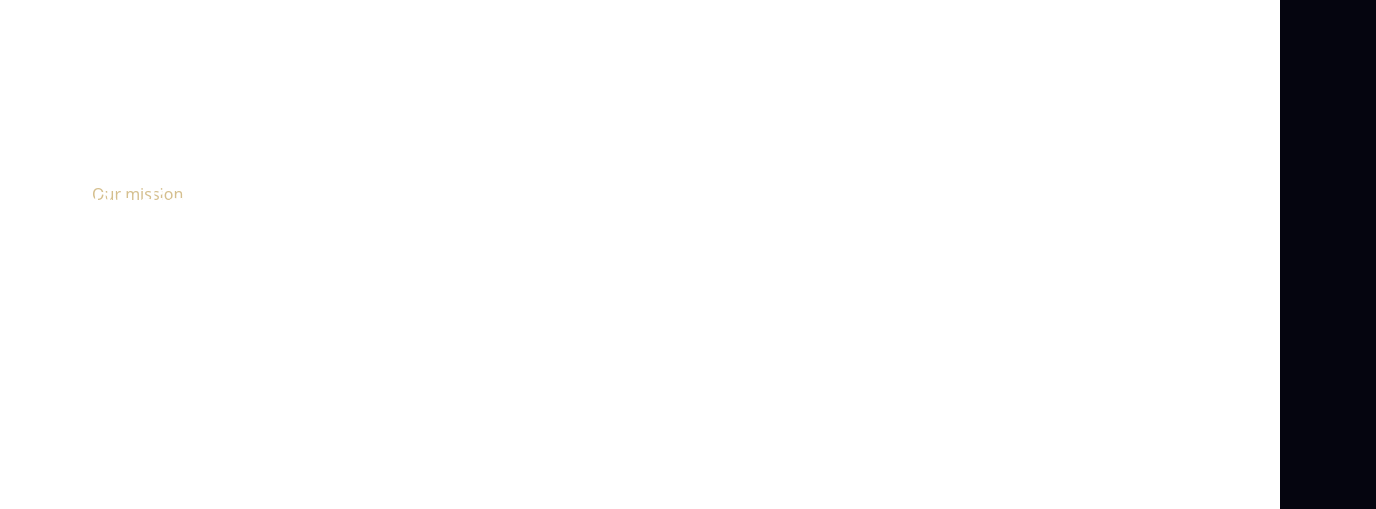
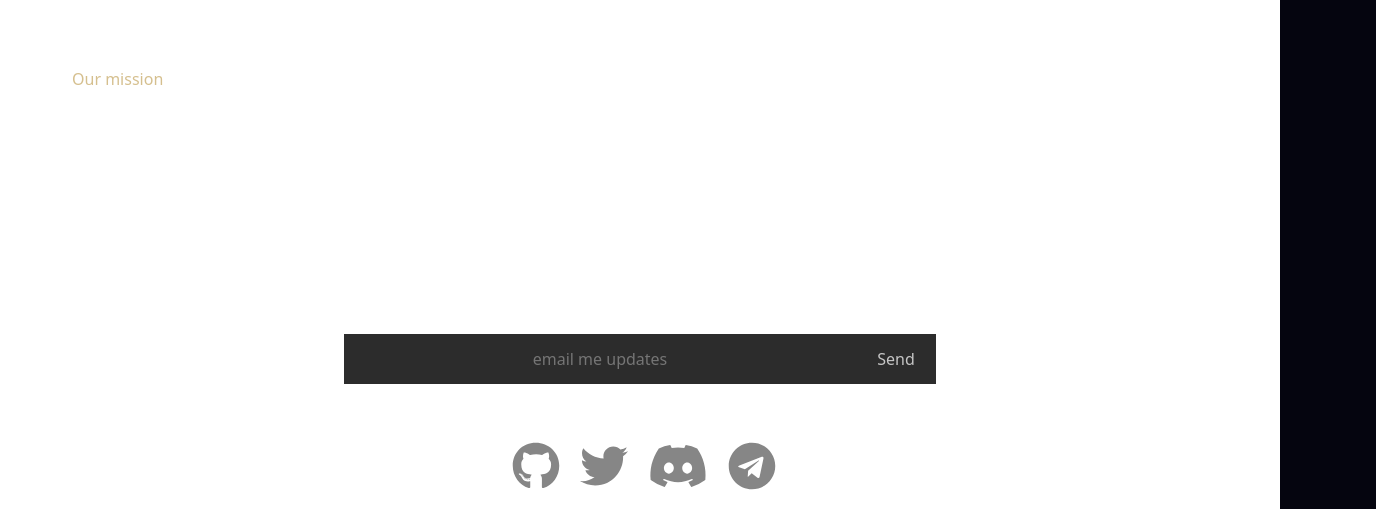
Before and after one commit to Jasper-Rowan/NatureDAO-landing-page, a Next.js app: page / in a window 1280 px wide. Shown: the part 1251-1760 px from the top of the page, 1376 px wide, since content can reach past the window. Built offline with nearby package versions, Linux system fonts and the light colour scheme.

Commit message:
fixed the grid resizing bug.

```diff
--- a/pages/index.js
+++ b/pages/index.js
@@ -20,9 +20,12 @@ export default function Home() {
           </h1>
         </Row>
         <Row className={styles.row3}>
-          <Col className={styles.col1} xs={12} sm={true}>
-            <Row>
+          <Col className={styles.col1} xs={12} xl={true}>
+
               <h6 className={styles.mission}>Our mission</h6>
+
+
+
               <h2 className={styles.paragraph}>
                 By digitizing the{" "}
                 <strong className={styles.highlighted}>conservation</strong>{" "}
@@ -31,9 +34,9 @@ export default function Home() {
                 making environmental preservation{" "}
                 <strong className={styles.highlighted}>profitable</strong>.{" "}
               </h2>
-            </Row>
+
           </Col>
-          <Col className={styles.col2} xs={12} sm={true}>
+          <Col className={styles.col2} xs={12} xl={true}>
             <p className={styles.paragraph}>
               GreenVault is a new take on the world&apos;s oldest asset class by{" "}
               <strong className={styles.highlighted}>
--- a/styles/Home.module.css
+++ b/styles/Home.module.css
@@ -3,6 +3,7 @@
 .main_window {
   --border-status: none;
   --border-color: red;
+  --border-color-mq: blue
 }
 
 /* CSS used to build the responsive Grid.
@@ -35,10 +36,10 @@
 }
 
 .img {
-  margin-top: 12px;
-  width: 85vw;
-  margin-right: 7.5vw;
-  margin-left: 7.5vw;
+  width: 100vw;
+  margin-right: 0vw;
+  margin-left: 0vw;
+  padding: 0px;
 }
 
 .row2 {
@@ -56,14 +57,13 @@
 
 .col1 {
   display: flex;
-  align-items: center;
+  flex-direction: column;
   border: var(--border-status);
   border-color: var(--border-color);
 }
 
 .col2 {
   display: flex;
-  align-items: center;
   border: var(--border-status);
   border-color: var(--border-color);
 }
@@ -76,28 +76,23 @@
   margin-top: 40px;
 }
 
+/* .t {
+  border: solid;
+  border-color: greenyellow;
+} */
+
 
 .mission{
-  margin-left: 80px;
-  margin-bottom: -40px;
+  margin-left: 60px;
   color: rgba(199, 169, 104, 0.747);
 }
 
 .paragraph {
   /* text-align: right; */
-  margin: 80px;
+  margin: 0px 60px;
 }
 
-.c1 {
-  border: solid;
-  border-color: black;
-  min-height: 50vh;
-}
 
-.r1 {
-  border: solid;
-  border-color:coral;
-}
 
 /* Css for the div wrapping the next-image
  * compnonet. The purpose is to fix the image
@@ -126,18 +121,14 @@
  * the react boot strap grid elemes re-organize
  * which is when the page width = xs or 576px. */
 
-@media (max-width: 576px) {
+@media (max-width: 1199px) {
   .row1 {
     border: var(--border-status);
-    border-color: var(--border-color);
+    border-color: var(--border-color-mq);;
     min-height: 23.3vh;
   }
 
-  .img {
-    width: 100vw;
-    margin-right: 0vw;
-    margin-left: 0vw;
-  }
+
 
   .row2 {
     align-items: center;
@@ -147,13 +138,14 @@
   .row3 {
     min-height: 53.3vh;
   }
+
+  .mission {
+    margin-left: 20px;
+  }
+
   .paragraph {
     /* text-align: right; */
     margin: 20px;
-  }
-  .mission{
-    margin-left: 20px;
-    color: transparent;
   }
 
   .col1 {
@@ -162,7 +154,7 @@
     justify-content: flex-end;
 
     border: var(--border-status);
-    border-color: var(--border-color);
+    border-color: var(--border-color-mq);
   }
 
   .title {
```
